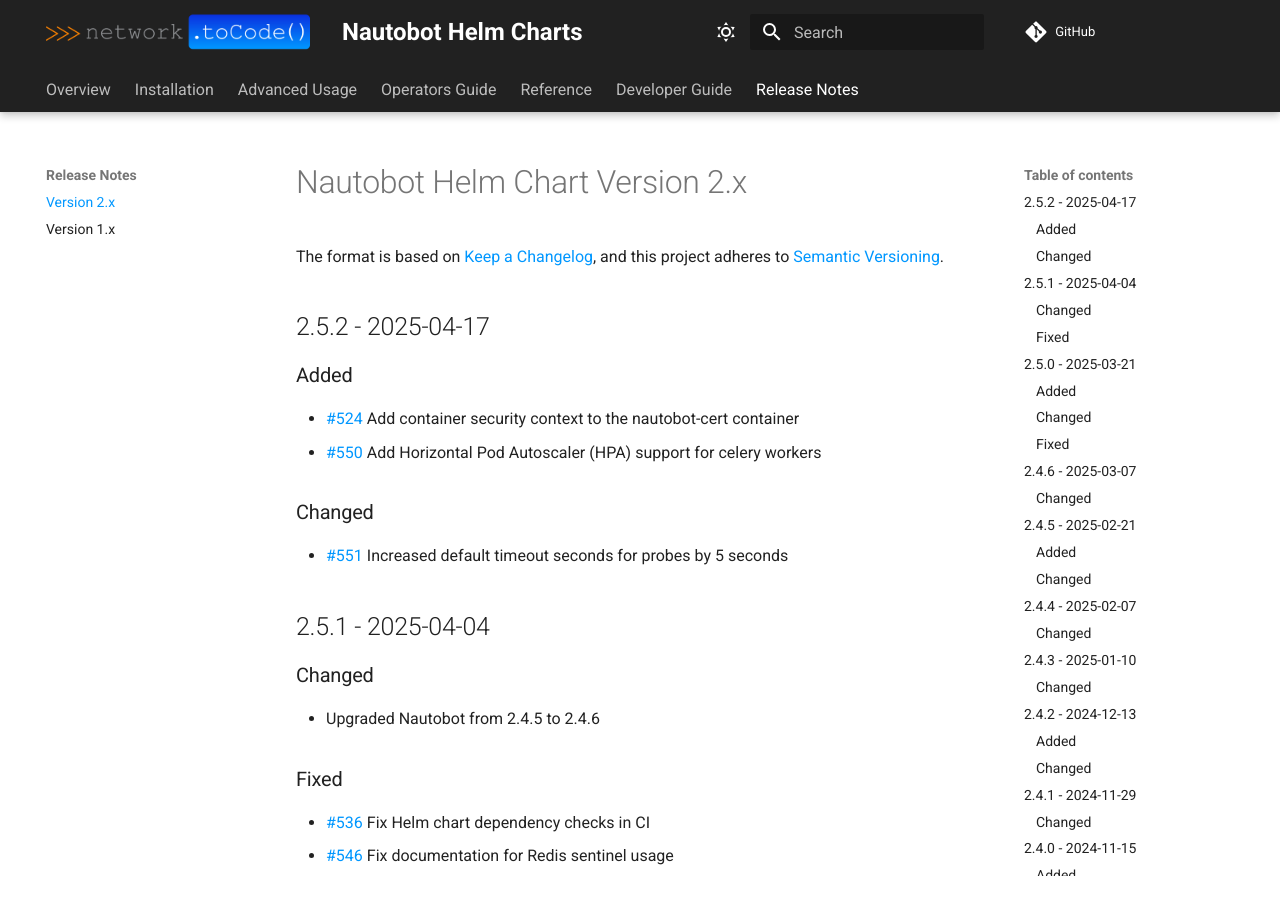
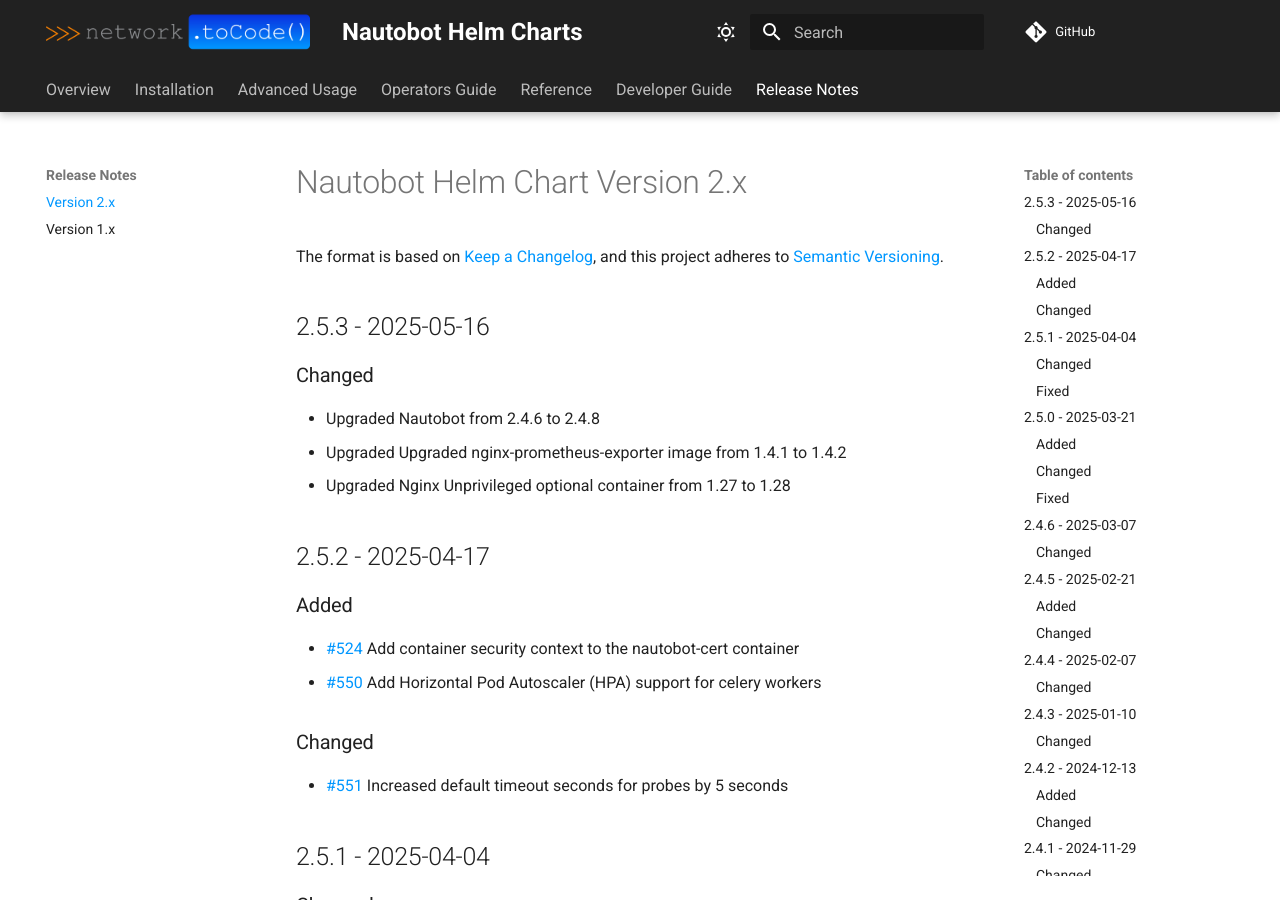
Before and after one commit to nautobot/helm-charts, an MkDocs documentation site: the page built from docs/release-notes/version-2.x.md, in a window 1280 px wide and 900 px high. Built offline with MkDocs 1.6.1 and Material for MkDocs 9.7.7, drawn with Linux system fonts in a browser that asks for light colours; comment, search, counter and statistics services are not loaded.

Commit message:
chore: prepare release 2.5.3

```diff
--- a/docs/release-notes/version-2.x.md
+++ b/docs/release-notes/version-2.x.md
@@ -2,6 +2,14 @@
 
 The format is based on [Keep a Changelog](https://keepachangelog.com/en/1.0.0/),
 and this project adheres to [Semantic Versioning](https://semver.org/spec/v2.0.0.html).
+
+## 2.5.3 - 2025-05-16
+
+### Changed
+
+* Upgraded Nautobot from 2.4.6 to 2.4.8
+* Upgraded Upgraded nginx-prometheus-exporter image from 1.4.1 to 1.4.2
+* Upgraded Nginx Unprivileged optional container from 1.27 to 1.28
 
 ## 2.5.2 - 2025-04-17
 
```
Also changed, not shown: 2 other files.
